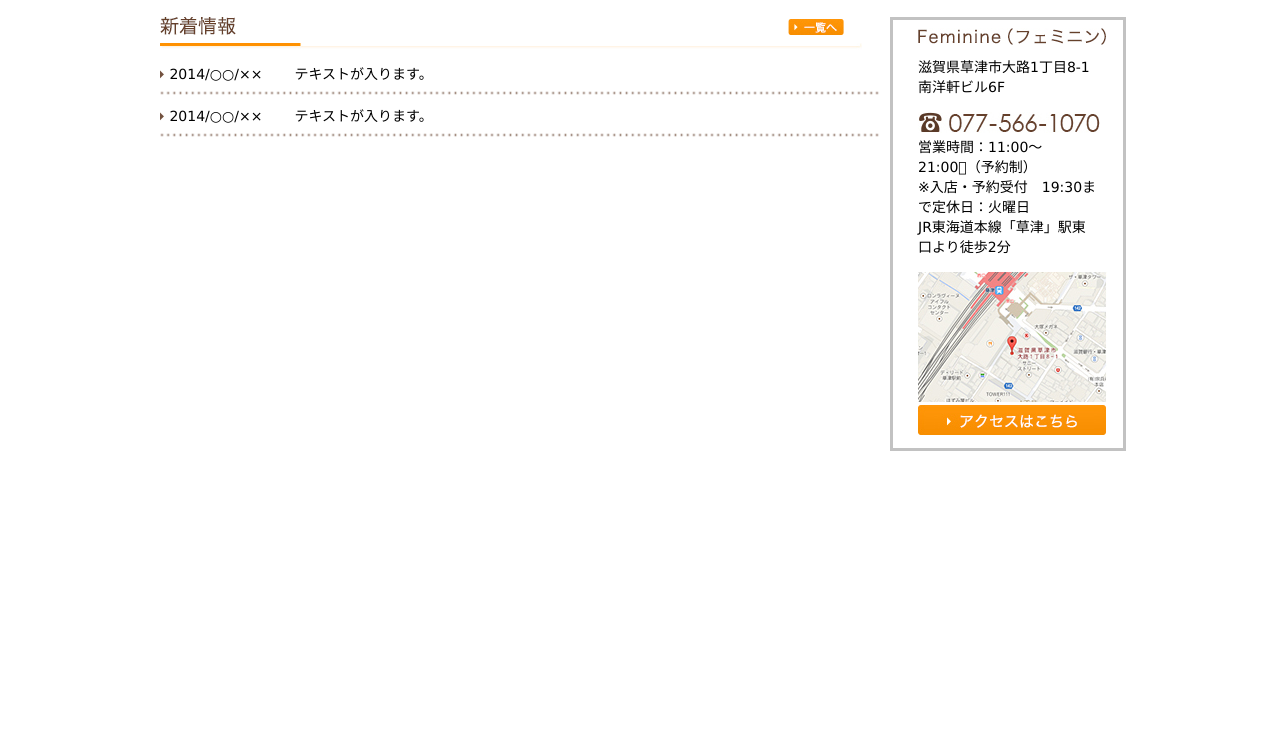
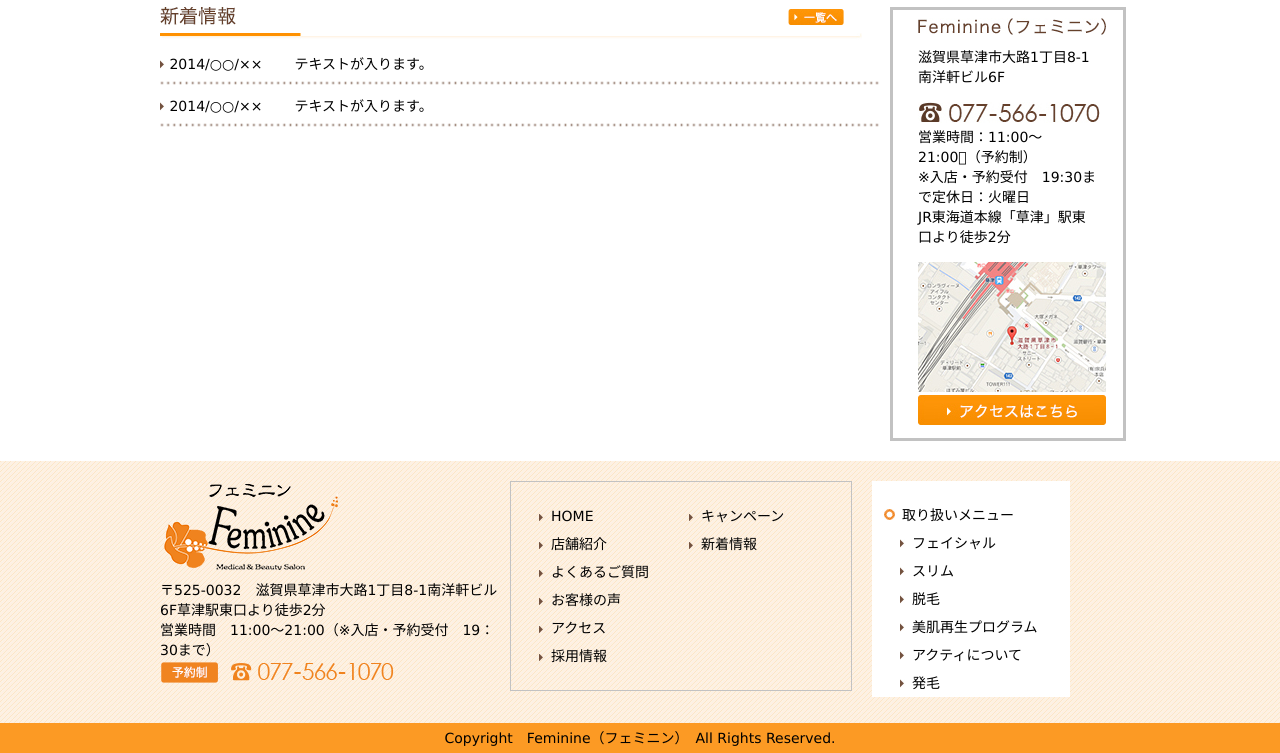
Before and after one commit to aholake/Beauty-Shop-HTML-Responsive, a plain HTML site: page index.html in a window 1280 px wide. Shown: the part 1322-2075 px from the top of the page. Before the commit the page ends 1793 px from the top, so only its background shows below. Drawn offline with Linux system fonts and the light colour scheme.

Commit message:
Completed Desktop GUI

```diff
--- a/css/smart.css
+++ b/css/smart.css
@@ -0,0 +1,5 @@
+@media (min-width: 0px) and (max-width: 780px) {
+	.banner {
+		display: none;
+	}
+}
--- a/css/style.css
+++ b/css/style.css
@@ -181,7 +181,7 @@ div.menu ul li ul.subNav li.subNav a.subNav:hover {
 div.main {
 	width: 960px;
 	margin: auto;
-	margin-top: 30px;
+	margin-top: 20px;
 }
 /*LEFT PANEL */
 div.left-panel {
@@ -320,3 +320,71 @@ div.right-panel {
 }
 
 /*Footer*/
+
+.footer {
+	clear: both;
+	width: 100%;
+	min-height: 200px;
+	background: url("../images/footer_bg.jpg") repeat;
+	overflow: auto;
+}
+
+.footer .content {
+	width: 960px;
+	margin: auto;
+    overflow: auto;
+    margin-bottom: 26px;
+}
+
+.footer .content-box-1 {
+	width: 350px;
+	margin-top: 20px;
+	float: left;
+}
+
+.footer .content-box-2 {
+	border: 1px solid #c2c2c2;
+	float: left;
+	width: 300px;
+	margin-top: 20px;
+	padding: 20px 40px;
+	padding-right: 0px;
+}
+
+
+.footer .content-box-2 ul {
+	list-style-image: url("../images/footer_bullet.png");
+	float: left;
+	width: 150px;
+}
+
+.footer .content-box-3 {
+	margin-top: 20px;
+	margin-left: 20px;
+	width: 198px;
+	min-height: 80px;
+	background: #fff;
+	float: left;
+}
+.footer .content-box-3 > ul {
+	margin: 20px 0 0 30px;
+	list-style-image: url("../images/aside_bullet_1.jpg");
+}
+.footer .content-box-3 > ul > li > ul {
+	margin-left: 10px;
+	list-style-image: url("../images/bullet_1.jpg");
+}
+.footer a {
+	text-decoration: none;
+	color: #000;
+	line-height: 28px;
+}
+
+/*END*/
+.end {
+	width: 100%;
+	height: 30px;
+	background: #fc9a24;
+	line-height: 30px;
+	text-align: center;
+}
--- a/index.html
+++ b/index.html
@@ -33,7 +33,7 @@
 	</div>
 
 	<div class="nav">
-		<div class="menu" id="globalNavi">
+		<div class="menu">
 			<ul>
 				<li class="menu_1">
 					<a class="menu_1 active" href="index.html"><img alt="HOME" src="images/menu_1.jpg" /></a>
@@ -215,8 +215,46 @@
 	</div>
 
 	<div class="footer">
-
+		<div class="content">
+			<div class="content-box-1">
+				<img src="images/footer_logo.png">
+				<p>〒525-0032　滋賀県草津市大路1丁目8-1南洋軒ビル6F草津駅東口より徒歩2分</p>
+				<p>営業時間　11:00～21:00（※入店・予約受付　19：30まで）</p>
+				<img src="images/footer_phone.png">
+			</div>
+			<div class="content-box-2">
+				<ul>
+					<li><a href="">HOME</a></li>
+					<li><a href="#">店舗紹介</a></li>
+					<li><a href="#">よくあるご質問</a></li>
+					<li><a href="#">お客様の声</a></li>
+					<li><a href="#">アクセス</a></li>
+					<li><a href="#">採用情報</a></li>
+				</ul>
+				<ul>
+					<li><a href="#">キャンペーン</a></li>
+					<li><a href="#">新着情報</a></li>
+				</ul>
+			</div>
+			<div class="content-box-3">
+				<ul>
+					<li>
+						<a href="#">取り扱いメニュー</a>
+						<ul>
+							<li><a href="#">フェイシャル</a></li>
+							<li><a href="#">スリム</a></li>
+							<li><a href="#">脱毛</a></li>
+							<li><a href="#">美肌再生プログラム</a></li>
+							<li><a href="#">アクティについて</a></li>
+							<li><a href="#">発毛</a></li>
+						</ul>
+					</li>
+				</ul>
+			</div>
+		</div>
 	</div>
-
+	<div class="end">
+		Copyright　Feminine（フェミニン）　All Rights Reserved.
+	</div>
 </body>
 </html>
```
